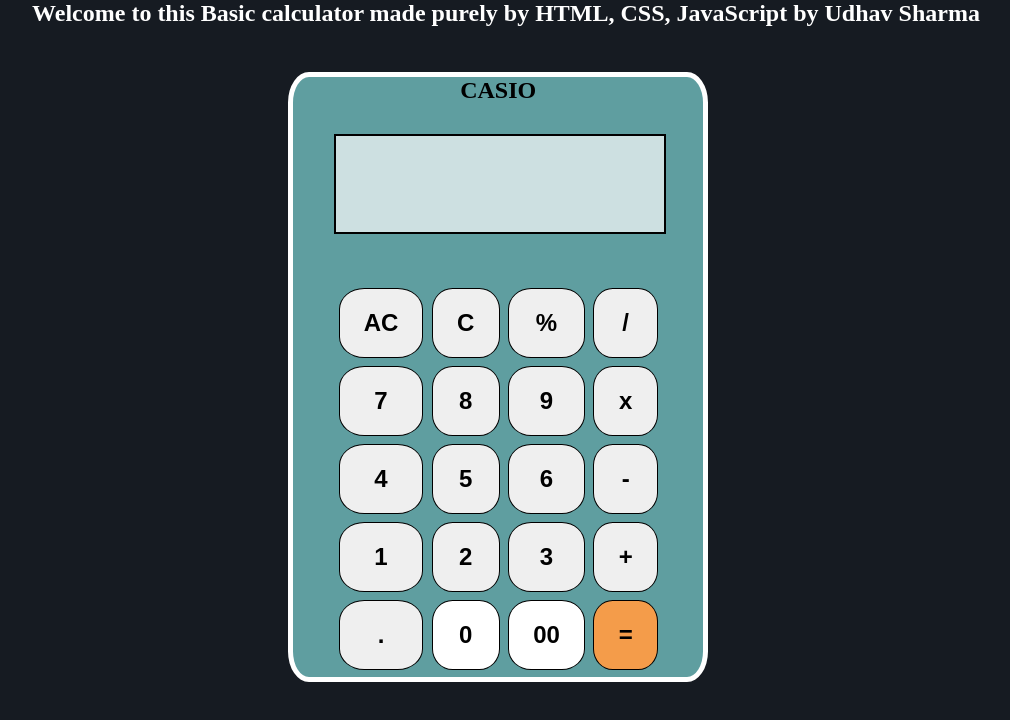
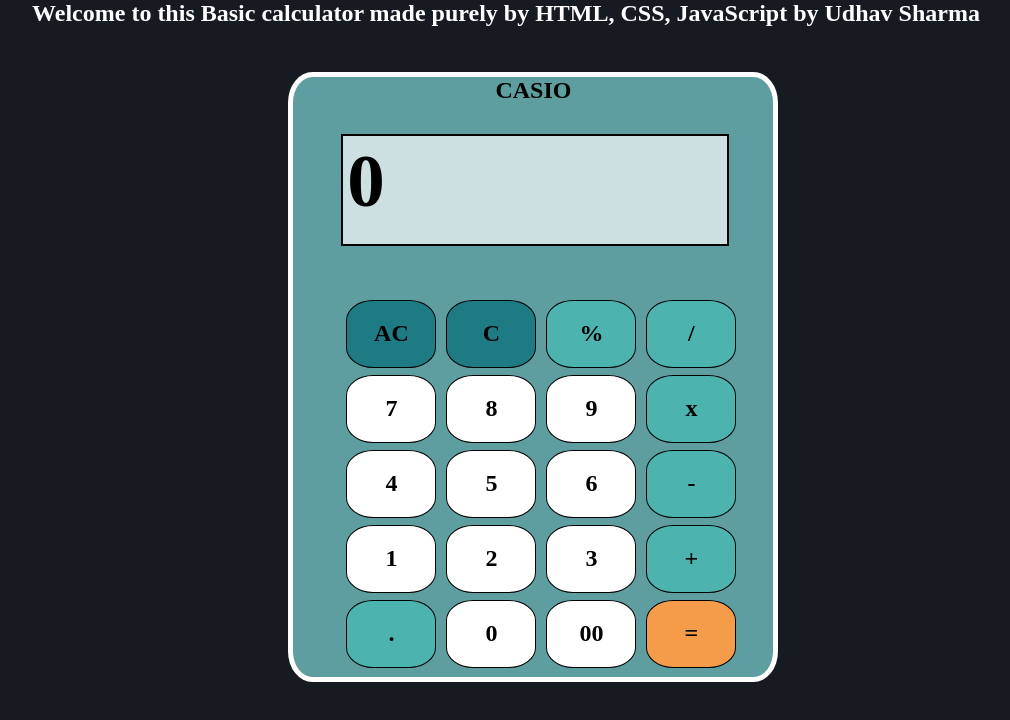
Before and after one commit to UdhavSharma2004/Calculator_JS, a plain HTML site: page index.html in a window 1280 px wide. Shown: the whole page, without its empty margins (134-1144 px from the left). Drawn offline with Linux system fonts and the light colour scheme.

Commit message:
calculator Prepared

```diff
--- a/index.css
+++ b/index.css
@@ -10,14 +10,15 @@ body{
     text-align: center;
 }
 .calbody{
+    font-family: 'Digital-7';
     position:fixed;
-    top:9vh;
-    left:33vw;
-    right:33vw;
+    top:9%;
+    left:33%;
+    right:33%;
     width:32vw;
     height:75vh;
-    min-width:40px;
-    min-height: 90px;
+    min-height:575px;
+    min-width:480px;
     border:solid 5px white;
     background-color: cadetblue;
     border-radius: 5%;
@@ -32,15 +33,20 @@ body{
     left:10%;
     right:10%;
     top:5%;
-    height:16%;
+    height: 18%;
     background-color: rgba(255, 255, 255, 0.687);
     border:solid 2px black;
+    scrollbar-width: 2px;
 }
 .caldis p{
+    margin:0.5% 0 0.5% 1%;
     color:black;
-    font-size: 200%;
+    font-size: 75px;
     font-weight: bold;
-
+    height:100%;
+    overflow-x: auto;
+    overflow-y: auto;
+    scrollbar-width:2px;
 }
 .calkeys{
     position:relative;
@@ -50,8 +56,8 @@ body{
     right:10%;
     height:65%;
     display:grid;
-    grid-template-columns: auto auto auto auto;
-    grid-template-rows: auto auto auto auto auto;
+    grid-template-columns: 100px 100px 100px 100px;
+    grid-template-rows: 75px 75px 75px 75px 75px;
 }
 .key{
     display:flex;
@@ -59,6 +65,7 @@ body{
 
 }
 .keytype{
+    font-family: 'Digital-7';
     font-size: x-large;
     font-weight: bold;
     text-align: center;
@@ -67,18 +74,35 @@ body{
     border-radius: 30%;
     border:solid 1px black;
 }
-button:hover{
-    transform: scale(1.1);
-}
-.one,.two,.three,.four,.five,.six,.seven,.eight,.nine,.s0,.s00{
+#one,#two,#three,#four,#five,#six,#seven,#eight,#nine,#s0,#s00{
     background-color: white;
 }
-.mod,.di,.x,.mi,.pl{
+#mod,#di,#x,#mi,#pl,#dec{
     background-color: #4cb3af;
 }
-.ac,.c{
+#ac,#c{
     background-color: #1e7a83;
 }
-.eq{
+#eq{
     background-color: #f49c4a;
 }
+#one:hover,#two:hover,#three:hover,#four:hover,#five:hover,#six:hover,#seven:hover,#eight:hover,#nine:hover,#s0:hover,#s00:hover{
+    background-color: rgb(179, 179, 179);
+    transform: scale(0.9);
+    box-shadow: 0 6px 6px 0 rgb(94, 94, 94);
+}
+#mod:hover,#di:hover,#x:hover,#mi:hover,#pl:hover,#dec:hover{
+    background-color: #3e9492fe;
+    transform: scale(0.9);
+    box-shadow: 0 6px 6px 0 #1b4140fe;
+}
+#ac:hover,#c:hover{
+    background-color: #18666d;
+    transform: scale(0.9);
+    box-shadow: 0 6px 6px 0 #0a2d30;
+}
+#eq:hover{
+    background-color: #ae7036;
+    transform: scale(0.9);
+    box-shadow: 0 6px 6px 0 #3d2713;
+}
--- a/index.html
+++ b/index.html
@@ -7,75 +7,75 @@
     <link rel="shortcut icon" href="./favicon.png" type="image/x-icon">
     <title>Calculator || Udhav Sharma</title>
     <link rel="stylesheet" href="./index.css">
-    <script src="./index.js"></script>
 </head>
 <body>
     <h2 class="heading">Welcome to this Basic calculator made purely by HTML, CSS, JavaScript by Udhav Sharma</h2>
     <div class="calbody">
         <h2>CASIO</h2>
-        <div class="caldis"><p id="display"></p></div>
+        <div class="caldis"><p id="display">0</p></div>
         <div class="calkeys">
             <div class="key">
-                <button class="keytype" id="ac" onlick="">AC</button>
+                <button class="keytype" id="ac" onclick="pro('a')">AC</button>
             </div>
             <div class="key">
-                <button class="keytype" id="c" onlick="">C</button>
+                <button class="keytype" id="c" onclick="pro('c')">C</button>
             </div>
             <div class="key">
-                <button class="keytype" id="mod" onlick="">%</button>
+                <button class="keytype" id="mod" onclick="pro('%')">%</button>
             </div>
             <div class="key">
-                <button class="keytype" id="di" onlick="">/</button>
+                <button class="keytype" id="di" onclick="pro('/')">/</button>
             </div>
             <div class="key">
-                <button class="keytype" id="seven" onlick="">7</button>
+                <button class="keytype" id="seven" onclick="pro(7)">7</button>
             </div>
             <div class="key">
-                <button class="keytype" id="eight" onlick="">8</button>
+                <button class="keytype" id="eight" onclick="pro(8)">8</button>
             </div>
             <div class="key">
-                <button class="keytype" id="nine" onlick="">9</button>
+                <button class="keytype" id="nine" onclick="pro(9)">9</button>
             </div>
             <div class="key">
-                <button class="keytype" id="x" onlick="">x</button>
+                <button class="keytype" id="x" onclick="pro('*')">x</button>
             </div>
             <div class="key">
-                <button class="keytype" id="four" onlick="">4</button>
+                <button class="keytype" id="four" onclick="pro(4)">4</button>
             </div>
             <div class="key">
-                <button class="keytype" id="five" onlick="">5</button>
+                <button class="keytype" id="five" onclick="pro(5)">5</button>
             </div>
             <div class="key">
-                <button class="keytype" id="six" onlick="">6</button>
+                <button class="keytype" id="six" onclick="pro(6)">6</button>
             </div>
             <div class="key">
-                <button class="keytype" id="mi" onlick="">-</button>
+                <button class="keytype" id="mi" onclick="pro('-')">-</button>
             </div>
             <div class="key">
-                <button class="keytype" id="one" onlick="">1</button>
+                <button class="keytype" id="one" onclick="pro(1)">1</button>
             </div>
             <div class="key">
-                <button class="keytype" id="two" onlick="">2</button>
+                <button class="keytype" id="two" onclick="pro(2)">2</button>
             </div>
             <div class="key">
-                <button class="keytype" id="three" onlick="">3</button>
+                <button class="keytype" id="three" onclick="pro(3)">3</button>
             </div>
             <div class="key">
-                <button class="keytype" id="pl" onlick="">+</button>
+                <button class="keytype" id="pl" onclick="pro('+')">+</button>
             </div>
             <div class="key">
-                <button class="keytype" id="dec" onlick="">.</button>
+                <button class="keytype" id="dec" onclick="pro('.')">.</button>
             </div>
             <div class="key">
-                <button class="keytype s0" onlick="">0</button>
+                <button class="keytype" id="s0" onclick="pro(0)">0</button>
             </div>
             <div class="key">
-                <button class="keytype s00" onlick="">00</button>
+                <button class="keytype" id="s00" onclick="pro('z')">00</button>
             </div>
             <div class="key">
-                <button class="keytype eq" onlick="">=</button>
+                <button class="keytype" id="eq" onclick="equal()">=</button>
             </div>
         </div>
     </div>
 </body>
+<script src="./index.js"></script>
 </html>
--- a/index.js
+++ b/index.js
@@ -1,3 +1,43 @@
-function creator(value){
-
-}
+let obj=document.getElementById("display")
+    let count=0;
+    let ans;
+    function pro(value){
+        if(obj.innerText=="0"){
+            if(value=='a'){
+                ans=0;
+                obj.innerText=0;
+                return;
+            }
+            if(value=='z'){
+                obj.innerText+=0;
+                obj.innerText+=0;
+                ans+=00;
+                return;
+            }
+            ans=value;
+            obj.innerText=value;
+            return;
+        }
+        if(value=='a'){
+            ans=0
+            obj.innerText=0;
+            return;
+        }
+        if(value=='c'){
+            obj.innerText=obj.innerText.slice(0, obj.innerText.length-1)
+            ans=obj.innerText
+            return;
+        }
+        if(value=='z'){
+            obj.innerText+=0;
+            obj.innerText+=0;
+            ans+=00;
+            return;
+        }
+        ans+=value
+        obj.innerText+=value;
+    }
+    function equal(){
+        ans=obj.innerText
+       obj.innerText= eval(ans)
+    }
```
Also changed, not shown: 1 other file.
